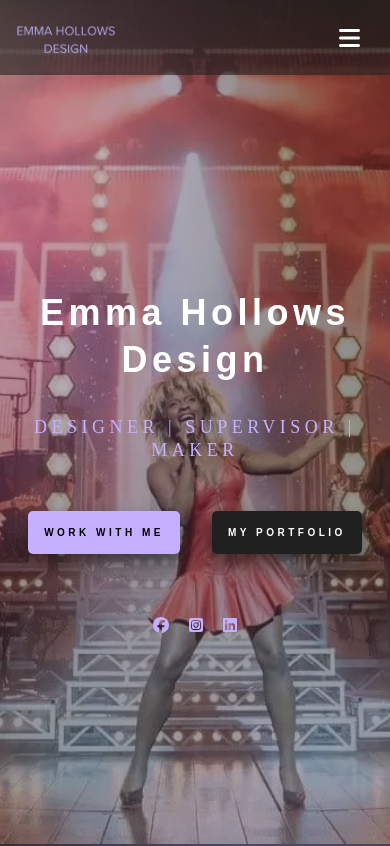
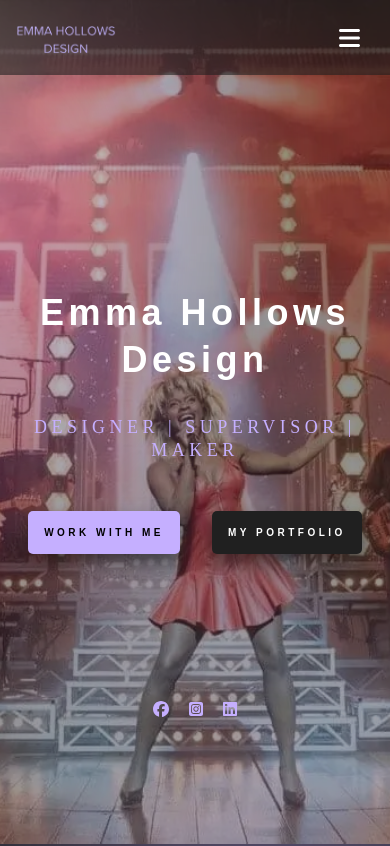
Before and after one commit to curveservices/emma-hollows-design, a React (Vite) app: page / in a window 390 px wide. Shown: the top 846 px of the page. Built offline with nearby package versions, Linux system fonts and the light colour scheme; no server answers; the database is empty.

Commit message:
Adjust position of Socials component for improved alignment on the main layout

```diff
--- a/src/layout/main/index.scss
+++ b/src/layout/main/index.scss
@@ -241,7 +241,7 @@
         .socials {
             align-items: end;
             justify-content: center;
-            bottom: 25%;
+            bottom: 15%;
             margin: 0;
             .iconList {
               flex-direction: row;
```
